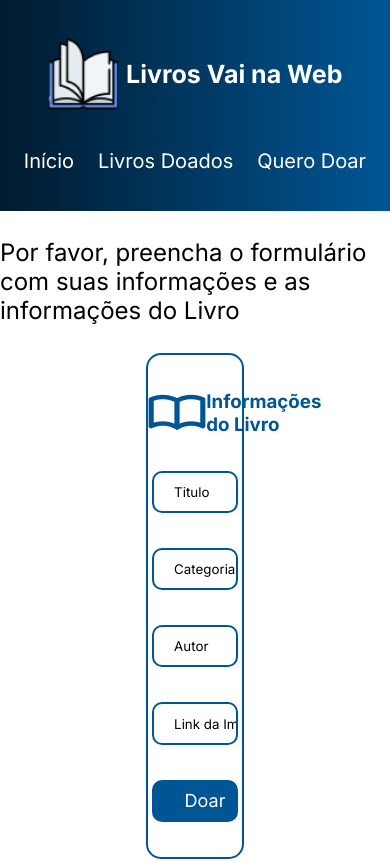
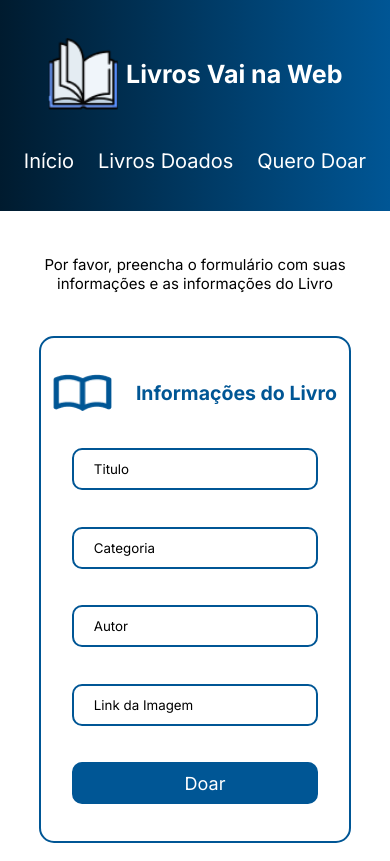
Before and after one commit to AnaCarolinaJunqueira/Desafio3-Vai-na-Web, a React (Vite) app: page /queroDoar in a window 390 px wide. Shown: the top 861 px of the page. Built offline with nearby package versions, Linux system fonts and the light colour scheme.

Commit message:
queroDoar responsivo

```diff
--- a/src/Pages/QueroDoar/queroDoar.module.scss
+++ b/src/Pages/QueroDoar/queroDoar.module.scss
@@ -53,3 +53,55 @@ input:nth-child(6){
     color: white;
     font-size: 18px;
 }
+
+@media(max-width: 1280px){
+
+    .container{
+
+        form{
+            width: 325px;
+            input{
+                width: 280px;
+            }
+            .doar{
+                width: 130px;
+            }
+        }
+    }
+}
+
+@media(max-width: 930px){
+    .container{
+        h2{
+
+            text-align: center;
+            font-size: 20px;
+        }
+    }
+}
+
+@media(max-width: 400px){
+    .container{
+        h2{
+            font-size: 15px;
+        }
+    form{
+
+        div{
+           h3{
+            font-size: 5vw;
+           }
+           img{
+            width: 15vw;
+           }
+        }
+        width: 80vw;
+        input{
+            width: 80%;
+        }
+        .doar{
+            width: 32vw;
+        }
+    }
+  }
+}
```
